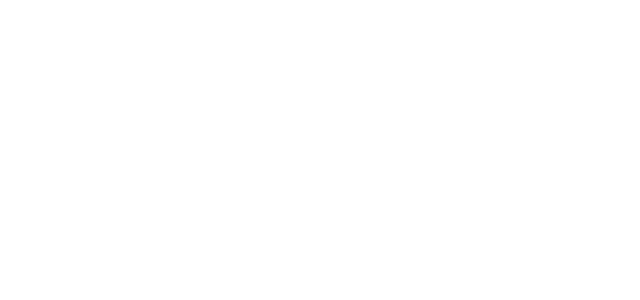
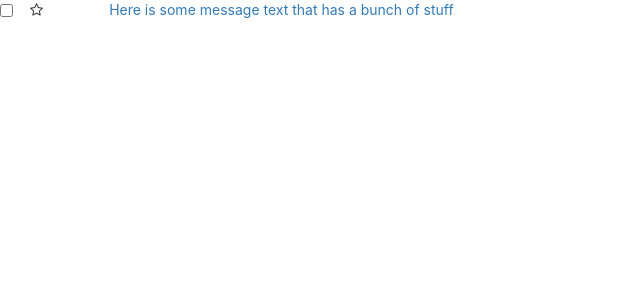
Before and after one commit to tehreemjavid/fraudapp, a React (Create React App) app: page / in a window 1280 px wide. Shown: the top 300 px of the page, without its empty margins (0-640 px from the left). Built offline with nearby package versions, Linux system fonts and the light colour scheme.

Commit message:
added comp for fraud

```diff
--- a/src/App.js
+++ b/src/App.js
@@ -1,10 +1,12 @@
 import React, { Component } from 'react';
 import './App.css';
+import FraudList from './components/FraudList';
 
 class App extends Component {
   render() {
     return (
       <div className="App">
+      <FraudList />
       </div>
     );
   }
--- a/src/components/FraudItem.js
+++ b/src/components/FraudItem.js
@@ -0,0 +1,28 @@
+import React from 'react'
+
+const FraudItem = () => {
+    return(
+        <div class="row message unread">
+        <div class="col-xs-1">
+            <div class="row">
+            <div class="col-xs-2">
+                <input type="checkbox" />
+            </div>
+            <div class="col-xs-2">
+                <i class="star fa fa-star-o"></i>
+            </div>
+            </div>
+        </div>
+        <div class="col-xs-11">
+            <a href="#">
+            Here is some message text that has a bunch of stuff
+            </a>
+        </div>
+        </div>
+    )
+}
+
+
+
+
+export default FraudItem
--- a/src/components/FraudList.js
+++ b/src/components/FraudList.js
@@ -0,0 +1,15 @@
+import React, { Component } from 'react'
+import FraudItem from './FraudItem'
+
+class FraudList extends Component {
+  render() {
+    return (
+      <div>
+        <FraudItem />
+      </div>
+    )
+  }
+}
+
+
+export default FraudList
```
